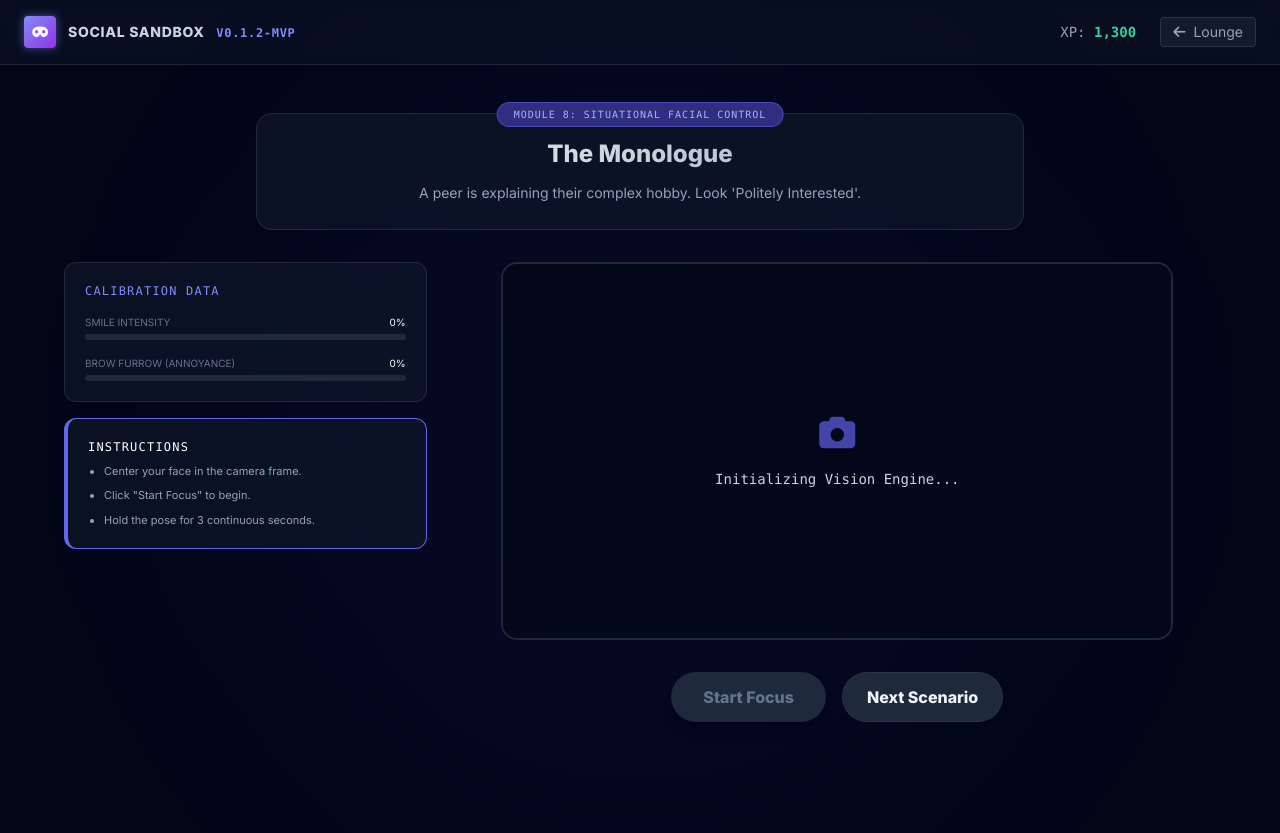
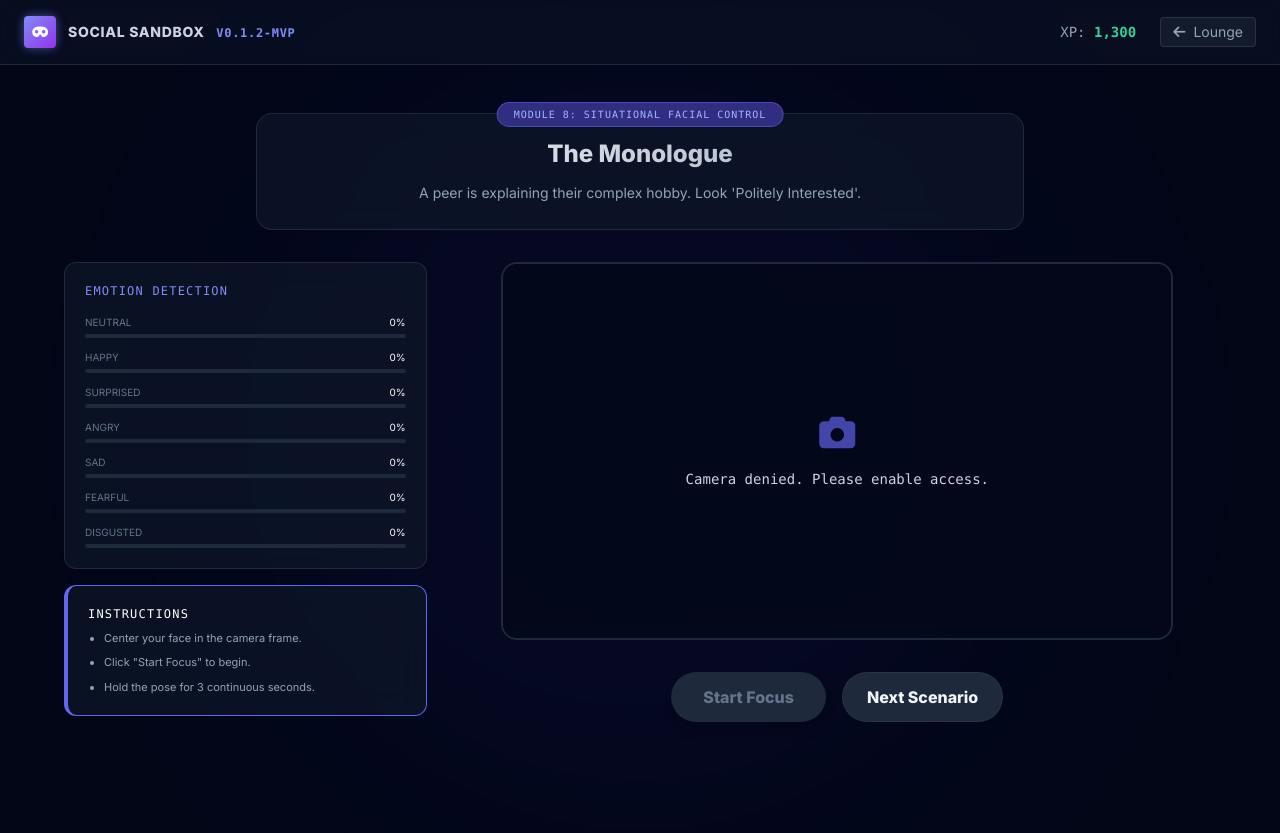
Before and after one commit to EthanWellner-dev/hacktcnj-2026, a Flask app: page /module8 in a window 1280 px wide. Run offline with Flask 3, Linux system fonts and the light colour scheme; parts of the project's set-up code (start-up, migrations or seed data) failed here and were passed over; some libraries are stand-ins or nearby versions.

Commit message:
Fixed module 8, to use correct ML architechture

```diff
--- a/template/module8.html
+++ b/template/module8.html
@@ -6,21 +6,7 @@
     <title>The Poker Face | Social Sandbox</title>
     <script src="https://cdn.tailwindcss.com"></script>
     <link rel="stylesheet" href="https://cdnjs.cloudflare.com/ajax/libs/font-awesome/6.4.0/css/all.min.css">
-    <!-- 1. MediaPipe libraries (ensure these load before logic) -->
-    <script src="https://cdn.jsdelivr.net/npm/@mediapipe/face_mesh/face_mesh.js" crossorigin="anonymous"></script>
-    <script src="https://cdn.jsdelivr.net/npm/@mediapipe/drawing_utils/drawing_utils.js" crossorigin="anonymous"></script>
-    <!-- Fallback unpkg CDN -->
-    <script>
-        if (!window.vision) {
-            console.log("jsDelivr failed, loading from unpkg fallback");
-            var script = document.createElement('script');
-            script.src = 'https://unpkg.com/@mediapipe/tasks-vision@0.10.5/vision_bundle.js';
-            script.onerror = function() {
-                console.error('Both CDN sources failed to load MediaPipe');
-            };
-            document.head.appendChild(script);
-        }
-    </script>
+    <script src="https://cdn.jsdelivr.net/gh/ml5js/Intro-ML-Arts-IMA@ml5-build-10-7-19/ml5_build/ml5.min.js"></script>
     <style>
         @import url('https://fonts.googleapis.com/css2?family=Inter:wght@400;600;800&family=JetBrains+Mono:wght@400;700&display=swap');
 
@@ -93,24 +79,69 @@
             <!-- Left: Stats -->
             <div class="flex flex-col gap-4 order-2 lg:order-1">
                 <div class="glass-panel rounded-xl p-5">
-                    <h3 class="text-xs font-mono text-indigo-400 uppercase tracking-widest mb-4">Calibration Data</h3>
-                    <div class="space-y-4">
+                    <h3 class="text-xs font-mono text-indigo-400 uppercase tracking-widest mb-4">Emotion Detection</h3>
+                    <div class="space-y-3">
                         <div>
                             <div class="flex justify-between text-[10px] mb-1">
-                                <span class="text-slate-500">SMILE INTENSITY</span>
-                                <span id="val-smile" class="text-white">0%</span>
+                                <span class="text-slate-500">NEUTRAL</span>
+                                <span id="val-neutral" class="text-white">0%</span>
                             </div>
-                            <div class="w-full bg-slate-800 h-1.5 rounded-full overflow-hidden">
-                                <div id="bar-smile" class="bg-indigo-500 h-full transition-all duration-200" style="width: 0%"></div>
+                            <div class="w-full bg-slate-800 h-1 rounded-full overflow-hidden">
+                                <div id="bar-neutral" class="bg-blue-500 h-full transition-all duration-100" style="width: 0%"></div>
                             </div>
                         </div>
                         <div>
                             <div class="flex justify-between text-[10px] mb-1">
-                                <span class="text-slate-500">BROW FURROW (ANNOYANCE)</span>
-                                <span id="val-brow" class="text-white">0%</span>
+                                <span class="text-slate-500">HAPPY</span>
+                                <span id="val-happy" class="text-white">0%</span>
                             </div>
-                            <div class="w-full bg-slate-800 h-1.5 rounded-full overflow-hidden">
-                                <div id="bar-brow" class="bg-purple-500 h-full transition-all duration-200" style="width: 0%"></div>
+                            <div class="w-full bg-slate-800 h-1 rounded-full overflow-hidden">
+                                <div id="bar-happy" class="bg-green-500 h-full transition-all duration-100" style="width: 0%"></div>
+                            </div>
+                        </div>
+                        <div>
+                            <div class="flex justify-between text-[10px] mb-1">
+                                <span class="text-slate-500">SURPRISED</span>
+                                <span id="val-surprised" class="text-white">0%</span>
+                            </div>
+                            <div class="w-full bg-slate-800 h-1 rounded-full overflow-hidden">
+                                <div id="bar-surprised" class="bg-yellow-500 h-full transition-all duration-100" style="width: 0%"></div>
+                            </div>
+                        </div>
+                        <div>
+                            <div class="flex justify-between text-[10px] mb-1">
+                                <span class="text-slate-500">ANGRY</span>
+                                <span id="val-angry" class="text-white">0%</span>
+                            </div>
+                            <div class="w-full bg-slate-800 h-1 rounded-full overflow-hidden">
+                                <div id="bar-angry" class="bg-red-500 h-full transition-all duration-100" style="width: 0%"></div>
+                            </div>
+                        </div>
+                        <div>
+                            <div class="flex justify-between text-[10px] mb-1">
+                                <span class="text-slate-500">SAD</span>
+                                <span id="val-sad" class="text-white">0%</span>
+                            </div>
+                            <div class="w-full bg-slate-800 h-1 rounded-full overflow-hidden">
+                                <div id="bar-sad" class="bg-purple-500 h-full transition-all duration-100" style="width: 0%"></div>
+                            </div>
+                        </div>
+                        <div>
+                            <div class="flex justify-between text-[10px] mb-1">
+                                <span class="text-slate-500">FEARFUL</span>
+                                <span id="val-fearful" class="text-white">0%</span>
+                            </div>
+                            <div class="w-full bg-slate-800 h-1 rounded-full overflow-hidden">
+                                <div id="bar-fearful" class="bg-orange-500 h-full transition-all duration-100" style="width: 0%"></div>
+                            </div>
+                        </div>
+                        <div>
+                            <div class="flex justify-between text-[10px] mb-1">
+                                <span class="text-slate-500">DISGUSTED</span>
+                                <span id="val-disgusted" class="text-white">0%</span>
+                            </div>
+                            <div class="w-full bg-slate-800 h-1 rounded-full overflow-hidden">
+                                <div id="bar-disgusted" class="bg-pink-500 h-full transition-all duration-100" style="width: 0%"></div>
                             </div>
                         </div>
                     </div>
@@ -160,11 +191,11 @@
         <div id="feedback-panel" class="w-full max-w-3xl mt-12 glass-panel border-indigo-500/30 rounded-xl p-6 hidden">
             <div class="flex items-center gap-3 mb-4">
                 <div class="w-10 h-10 rounded-full bg-indigo-500/20 flex items-center justify-center">
-                    <i class="fa-solid fa-brain text-indigo-400"></i>
+                    <i class="fa-solid fa-face-smile text-indigo-400"></i>
                 </div>
                 <div>
                     <h3 class="font-bold text-white">Expression Audit Complete</h3>
-                    <p class="text-xs text-slate-500 font-mono">Vision Model: Google MediaPipe FaceMesh</p>
+                    <p class="text-xs text-slate-500 font-mono">Vision Model: ml5.js (TensorFlow.js) FER+ Emotions</p>
                 </div>
             </div>
             <p id="feedback-text" class="text-sm text-slate-300 leading-relaxed italic"></p>
--- a/template/static/js/module8.js
+++ b/template/static/js/module8.js
@@ -1,4 +1,4 @@
-const scenarios = [
+const scenarios =[
     { title: "The Monologue", desc: "A peer is explaining their complex hobby. Look 'Politely Interested'.", target: "Neutral" },
     { title: "The Critique", desc: "You just received unexpected feedback. Stay 'Unfazed'.", target: "Unfazed" },
     { title: "The Bad Joke", desc: "A teacher tells a joke that lands flat. Maintain a 'Steady Smile'.", target: "Steady Smile" },
@@ -20,22 +20,63 @@ const scenarios = [
 ];
 
 let currentScenarioIdx = 0;
-let faceMesh;
+let faceApiDetector;
 let video, startBtn, nextBtn, timerBar, statusOverlay, statusText, videoWrapper, feedbackPanel, feedbackText;
 let isChallenging = false;
 let challengeStartTime = 0;
 let passCount = 0;
 const CHALLENGE_DURATION = 3000;
+let modelReady = false;
 
-function startChallenge() {
-    isChallenging = true;
-    challengeStartTime = performance.now();
-    feedbackPanel.classList.add('hidden');
-    startBtn.innerText = "Focusing...";
-    startBtn.classList.replace('bg-indigo-600', 'bg-slate-700');
+function emotionToLabel(emotionScores) {
+    if (!emotionScores) return { label: "unknown", confidence: 0 };
+
+    let maxEmotion = "neutral";
+    let maxValue = emotionScores.neutral || 0;
+
+    Object.entries(emotionScores).forEach(([emotion, value]) => {
+        if (value > maxValue) {
+            maxValue = value;
+            maxEmotion = emotion;
+        }
+    });
+
+    // Require minimum confidence to report (avoid noise)
+    const MIN_CONFIDENCE = 0.2;
+    if (maxValue < MIN_CONFIDENCE) {
+        return { label: "Neutral", confidence: 0, detected: "indeterminate" };
+    }
+
+    // Map to our three target categories
+    let label = "Neutral";
+    let detected = maxEmotion;
+
+    if (maxEmotion === "happy") {
+        label = "Happy";
+    } else if (maxEmotion === "angry" || maxEmotion === "fear" || maxEmotion === "disgusted") {
+        label = "Unfazed";
+    } else if (maxEmotion === "sad" || maxEmotion === "disgust") {
+        label = "Concerned";
+    } else if (maxEmotion === "surprised") {
+        // Surprised can be either happy or neutral depending on context
+        label = "Happy";
+    }
+
+    return { label, confidence: Math.round(maxValue * 100), detected };
 }
+
+function isCorrectExpression(detectedLabel, targetExpression) {
+    if (targetExpression === "Neutral") {
+        return detectedLabel === "Neutral";
+    } else if (targetExpression === "Steady Smile") {
+        return detectedLabel === "Happy";
+    } else if (targetExpression === "Unfazed") {
+        return detectedLabel === "Neutral" || detectedLabel === "Unfazed";
+    }
+    return false;
+}
+
 async function init() {
-    // Assign DOM elements first
     video = document.getElementById("webcam");
     startBtn = document.getElementById("start-btn");
     nextBtn = document.getElementById("next-btn");
@@ -45,32 +86,22 @@ async function init() {
     videoWrapper = document.getElementById("video-wrapper");
     feedbackPanel = document.getElementById("feedback-panel");
     feedbackText = document.getElementById("feedback-text");
+
     try {
-        // Now safe to update UI as variables are assigned
         updateScenarioUI();
-        // Poll for MediaPipe Global
-        let mpFaceMesh = null;
-        for (let i = 0; i < 100; i++) {
-            if (window.FaceMesh) {
-                mpFaceMesh = window.FaceMesh;
-                break;
-            }
+
+        let attempts = 0;
+        const maxAttempts = 100;
+        while (!window.ml5 && attempts < maxAttempts) {
             await new Promise(r => setTimeout(r, 100));
+            attempts++;
         }
-        if (!mpFaceMesh) {
-            if (statusText) statusText.innerText = "Error: Face Mesh library failed to load.";
+
+        if (!window.ml5) {
+            if (statusText) statusText.innerText = "Error: ml5.js failed to load. Please refresh.";
             return;
         }
-        faceMesh = new mpFaceMesh({
-            locateFile: (file) => `https://cdn.jsdelivr.net/npm/@mediapipe/face_mesh@0.4.1633559619/${file}`
-        });
-        faceMesh.setOptions({
-            maxNumFaces: 1,
-            refineLandmarks: true,
-            minDetectionConfidence: 0.6,
-            minTrackingConfidence: 0.6
-        });
-        faceMesh.onResults(onResults);
+
         setupWebcam();
 
         startBtn.addEventListener("click", startChallenge);
@@ -83,86 +114,180 @@ async function init() {
         if (statusText) statusText.innerText = "Engine Error. Refreshing might help.";
     }
 }
+
 function setupWebcam() {
     navigator.mediaDevices.getUserMedia({ video: { width: 1280, height: 720, facingMode: "user" } })
         .then((stream) => {
             video.srcObject = stream;
             video.onloadedmetadata = () => {
                 video.play();
-                statusOverlay.classList.add('hidden');
-                startBtn.disabled = false;
-                processVideo();
+
+                // FIX: Explicitly set the video dimensions to prevent resizeResults crash
+                video.width = video.videoWidth;
+                video.height = video.videoHeight;
+
+                const options = {
+                    withLandmarks: true,
+                    withDescriptors: false,
+                    withExpressions: true // FIX: Force emotion engine to activate
+                };
+
+                // FIX: Assign directly to global faceApiDetector
+                faceApiDetector = ml5.faceApi(video, options, modelLoadedCallback);
             };
         })
         .catch(err => {
             if (statusText) statusText.innerText = "Camera denied. Please enable access.";
+            console.error("Camera error:", err);
         });
 }
-async function processVideo() {
-    if (faceMesh && video.readyState >= 2) {
-        await faceMesh.send({image: video});
+
+function modelLoadedCallback() {
+    console.log("ml5.faceApi model loaded!");
+    modelReady = true;
+    statusOverlay.classList.add('hidden');
+    startBtn.disabled = false;
+    if (statusText) statusText.innerText = "Face detection ready. Center your face and click Start.";
+
+    detectFaces();
+}
+
+async function detectFaces() {
+    if (!modelReady || !faceApiDetector) {
+        requestAnimationFrame(detectFaces);
+        return;
     }
-    requestAnimationFrame(processVideo);
+
+    try {
+        // FIX: Directly call detect. Do not re-initialize the model.
+        faceApiDetector.detect(onFaceDetected);
+    } catch (err) {
+        console.error("Detection error:", err);
+        requestAnimationFrame(detectFaces);
+    }
+    // FIX: Removed trailing requestAnimationFrame from here. Now called in the callback.
 }
-function onResults(results) {
-    if (!results.multiFaceLandmarks?.[0]) return;
-    const landmarks = results.multiFaceLandmarks[0];
-    const eyeWidth = Math.sqrt(Math.pow(landmarks[33].x - landmarks[133].x, 2));
 
-    // Smile calculation
-    const mouthWidth = Math.sqrt(Math.pow(landmarks[291].x - landmarks[61].x, 2) + Math.pow(landmarks[291].y - landmarks[61].y, 2));
-    const smileScore = Math.max(0, (mouthWidth / eyeWidth - 1.65) * 1.5);
-    // Brow calculation
-    const avgDist = ((landmarks[159].y - landmarks[52].y) + (landmarks[386].y - landmarks[282].y)) / 2;
-    const browScore = Math.max(0, (0.055 - avgDist) * 25);
-    const smilePct = Math.min(100, Math.round(smileScore * 100));
-    const browPct = Math.min(100, Math.round(browScore * 100));
-    const sVal = document.getElementById('val-smile');
-    const sBar = document.getElementById('bar-smile');
-    const bVal = document.getElementById('val-brow');
-    const bBar = document.getElementById('bar-brow');
-    if (sVal) sVal.innerText = smilePct + "%";
-    if (sBar) sBar.style.width = smilePct + "%";
-    if (bVal) bVal.innerText = browPct + "%";
-    if (bBar) bBar.style.width = browPct + "%";
-    if (isChallenging) checkChallenge(smilePct, browPct);
+function onFaceDetected(err, results) {
+    if (err) {
+        console.error("Face detection error:", err);
+        resetEmotionDisplay();
+        requestAnimationFrame(detectFaces); // Continue loop on error
+        return;
+    }
+
+    if (results && results.length > 0) {
+        const prediction = results[0];
+
+        // FIX: Provide empty object fallback if undefined to prevent crashing
+        const expressions = prediction.expressions || {};
+
+        const emotion = emotionToLabel(expressions);
+        updateEmotionDisplay(emotion, expressions);
+
+        if (isChallenging) {
+            checkChallenge(emotion);
+        }
+    } else {
+        resetEmotionDisplay();
+    }
+
+    // FIX: Queue next frame ONLY after this frame completes its processing
+    requestAnimationFrame(detectFaces);
 }
-function checkChallenge(smile, brow) {
+
+function updateEmotionDisplay(emotion, allExpressions) {
+    const emotionBarMap = {
+        'angry': 'angry',
+        'disgust': 'disgusted',
+        'fear': 'fearful',
+        'happy': 'happy',
+        'neutral': 'neutral',
+        'sad': 'sad',
+        'surprised': 'surprised'
+    };
+
+    Object.entries(emotionBarMap).forEach(([ml5Emotion, barName]) => {
+        const val = document.getElementById('val-' + barName);
+        const bar = document.getElementById('bar-' + barName);
+        const pct = Math.round((allExpressions[ml5Emotion] || 0) * 100);
+
+        if (val) val.innerText = pct + "%";
+        if (bar) bar.style.width = pct + "%";
+    });
+}
+
+function resetEmotionDisplay() {
+    const emotions =['neutral', 'happy', 'sad', 'angry', 'fearful', 'disgusted', 'surprised'];
+    emotions.forEach(e => {
+        const val = document.getElementById('val-' + e);
+        const bar = document.getElementById('bar-' + e);
+        if (val) val.innerText = "0%";
+        if (bar) bar.style.width = "0%";
+    });
+}
+
+function checkChallenge(emotion) {
     const scenario = scenarios[currentScenarioIdx];
-    let violated = (scenario.target !== "Steady Smile") ? (smile > 30 || brow > 45) : (smile < 12 || brow > 50);
-    if (violated) {
+    const isCorrect = isCorrectExpression(emotion.label, scenario.target);
+    const elapsed = performance.now() - challengeStartTime;
+
+    if (elapsed > 30000) {
         isChallenging = false;
         videoWrapper.classList.add('failure-shake');
         startBtn.innerText = "Try Again";
         startBtn.classList.replace('bg-slate-700', 'bg-indigo-600');
+        timerBar.style.width = "0%";
+        feedbackPanel.classList.remove('hidden');
+        feedbackText.innerText = `Challenge timed out. Make sure your face is visible and well-lit.`;
         setTimeout(() => videoWrapper.classList.remove('failure-shake'), 500);
+        return;
+    }
+
+    if (!isCorrect) {
+        if (emotion.confidence > 70) {
+            isChallenging = false;
+            videoWrapper.classList.add('failure-shake');
+            startBtn.innerText = "Try Again";
+            startBtn.classList.replace('bg-slate-700', 'bg-indigo-600');
+            timerBar.style.width = "0%";
+            feedbackPanel.classList.remove('hidden');
+            feedbackText.innerText = `Expected ${scenario.target}, detected ${emotion.detected || emotion.label}. Try again!`;
+            setTimeout(() => videoWrapper.classList.remove('failure-shake'), 500);
+        } else {
+            timerBar.style.width = "5%";
+        }
     } else {
-        const elapsed = performance.now() - challengeStartTime;
         timerBar.style.width = Math.min(100, (elapsed / CHALLENGE_DURATION) * 100) + "%";
+
         if (elapsed >= CHALLENGE_DURATION) {
             isChallenging = false;
             startBtn.innerText = "Passed!";
             startBtn.classList.replace('bg-slate-700', 'bg-emerald-600');
             feedbackPanel.classList.remove('hidden');
-            feedbackText.innerText = `Great job maintaining focus!`;
-            // Render confetti on successful challenge
-            renderConfetti();
-            // Award XP and submit to backend
+            feedbackText.innerText = `Excellent! You maintained a ${scenario.target} expression for 3 seconds.`;
+            if (typeof renderConfetti === "function") renderConfetti();
             passCount++;
             submitPassToBackend(passCount);
         }
     }
 }
 
+function startChallenge() {
+    isChallenging = true;
+    challengeStartTime = performance.now();
+    feedbackPanel.classList.add('hidden');
+    startBtn.innerText = "Focusing...";
+    startBtn.classList.replace('bg-indigo-600', 'bg-slate-700');
+    timerBar.style.width = "0%";
+}
+
 async function submitPassToBackend(passNum) {
     try {
         const token = localStorage.getItem('ss_token') || localStorage.getItem('auth_token');
-        if (!token) {
-            console.log('No authentication token found');
-            return;
-        }
+        if (!token) return;
 
-        const response = await fetch('/api/module8/pass', {
+        const response = await fetch('/module8/result', {
             method: 'POST',
             headers: {
                 'Content-Type': 'application/json',
@@ -187,13 +312,6 @@ async function submitPassToBackend(passNum) {
     }
 }
 
-function startChallenge() {
-    isChallenging = true;
-    challengeStartTime = performance.now();
-    feedbackPanel.classList.add('hidden');
-    startBtn.innerText = "Focusing...";
-    startBtn.classList.replace('bg-indigo-600', 'bg-slate-700');
-}
 function updateScenarioUI() {
     const s = scenarios[currentScenarioIdx];
     const title = document.getElementById('scenario-title');
@@ -201,17 +319,15 @@ function updateScenarioUI() {
     const target = document.getElementById('target-expression');
 
     if (title) title.innerText = s.title;
-    if (desc) {
-        // Use innerHTML because scenario desc might contain spans
-        desc.innerHTML = s.desc.replace(s.target, `<span class="text-white font-bold">${s.target}</span>`);
-    }
+    if (desc) desc.innerHTML = s.desc.replace(s.target, `<span class="text-white font-bold">${s.target}</span>`);
     if (target) target.innerText = s.target;
 
     if (startBtn) {
         startBtn.innerText = "Start Focus";
-        startBtn.className = "bg-indigo-600 hover:bg-indigo-500 disabled:bg-slate-800 disabled:text-slate-500 px-8 py-3 rounded-full font-bold transition-all shadow-lg active:scale-95";
+        startBtn.className = "bg-indigo-600 hover:bg-indigo-500 disabled:bg-slate-800 disabled:text-slate-500 px-8 py-3 rounded-full font-bold transition-all shadow-lg active:scale-95 flex items-center gap-3";
     }
     if (feedbackPanel) feedbackPanel.classList.add('hidden');
     if (timerBar) timerBar.style.width = "0%";
 }
+
 window.addEventListener('load', init);
```
Also changed, not shown: README.md.
